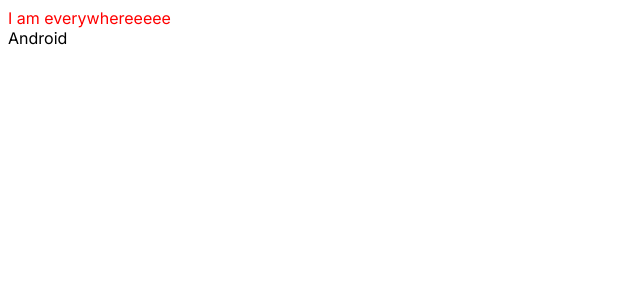
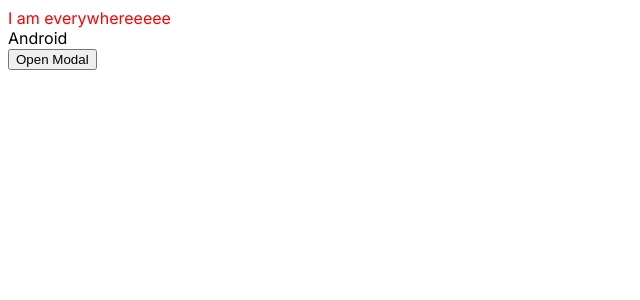
Before and after one commit to burakS-cloud/react-hook-form_zod_next13, a Next.js app: page /android in a window 1280 px wide. Shown: the top 300 px of the page, without its empty margins (0-640 px from the left). Built offline with nearby package versions, Linux system fonts and the light colour scheme.

Commit message:
implemented popup modal in android route

```diff
--- a/package.json
+++ b/package.json
@@ -19,6 +19,7 @@
     "react": "18.2.0",
     "react-dom": "18.2.0",
     "react-hook-form": "^7.44.3",
+    "react-modal": "^3.16.1",
     "typescript": "5.1.3",
     "zod": "^3.21.4"
   }
--- a/src/app/(devices)/android/page.tsx
+++ b/src/app/(devices)/android/page.tsx
@@ -1,7 +1,13 @@
 import React from "react";
+import MyComponent from "../../../components/popup";
 
 const Android = () => {
-  return <div>Android</div>;
+  return (
+    <>
+      <div>Android</div>
+      <MyComponent />
+    </>
+  );
 };
 
 export default Android;
--- /dev/null
+++ b/src/components/popup.tsx
@@ -0,0 +1,33 @@
+"use client";
+import React, { useState } from "react";
+import Modal from "react-modal";
+const MyComponent = () => {
+  const [isOpen, setIsOpen] = useState(false);
+  const customStyles = {
+    overlay: {
+      backgroundColor: "rgba(0, 0, 0, 0.6)",
+    },
+    content: {
+      top: "50%",
+      left: "50%",
+      right: "auto",
+      bottom: "auto",
+      marginRight: "-50%",
+      transform: "translate(-50%, -50%)",
+    },
+  };
+  return (
+    <div>
+      <button onClick={() => setIsOpen(true)}>Open Modal</button>
+      <Modal
+        isOpen={isOpen}
+        onRequestClose={() => setIsOpen(false)}
+        style={customStyles}
+      >
+        <h1>Modal Content</h1>
+        <button onClick={() => setIsOpen(false)}>Close Modal</button>
+      </Modal>
+    </div>
+  );
+};
+export default MyComponent;
```
Also changed, not shown: 1 other file (tests, documents, lock files or other folders).
